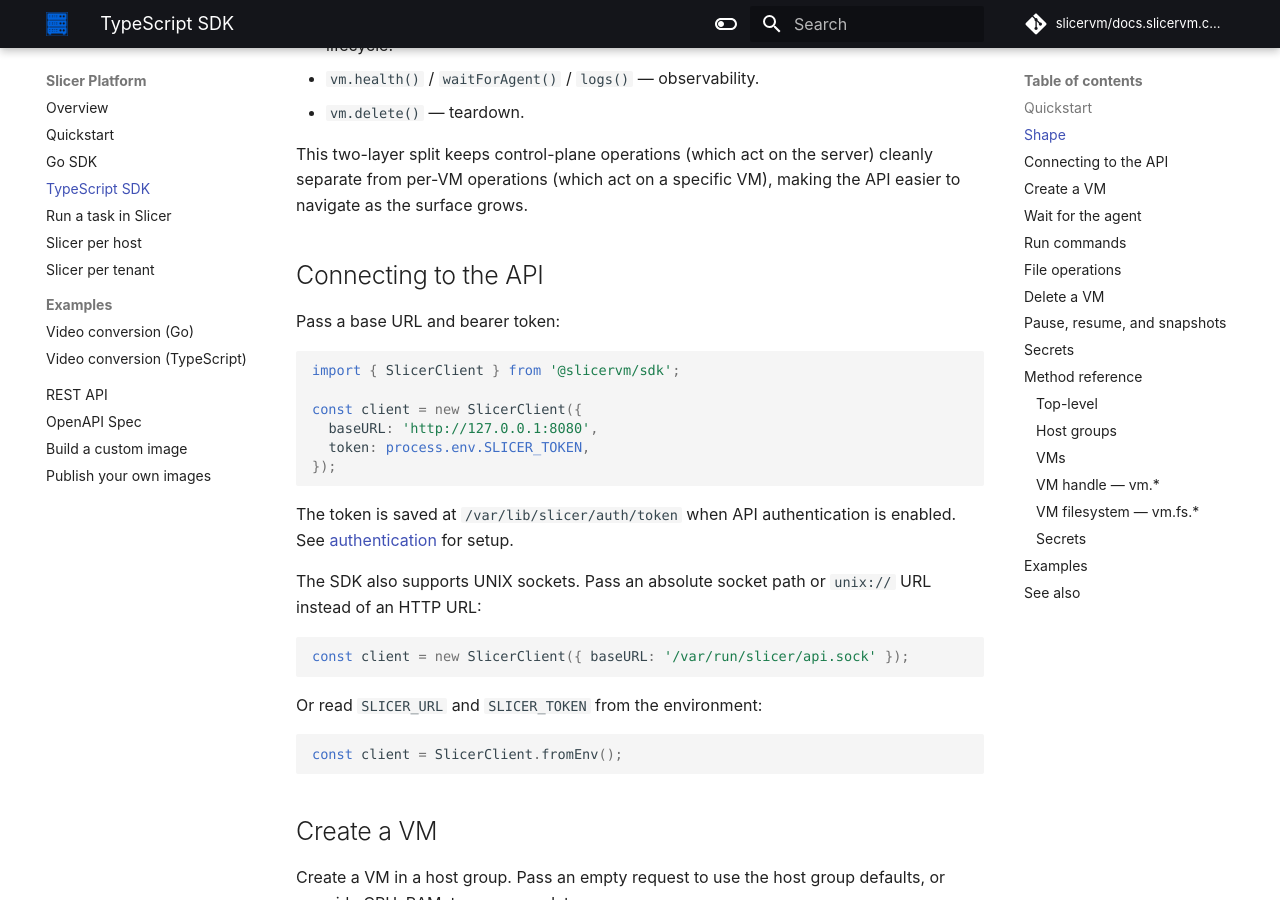
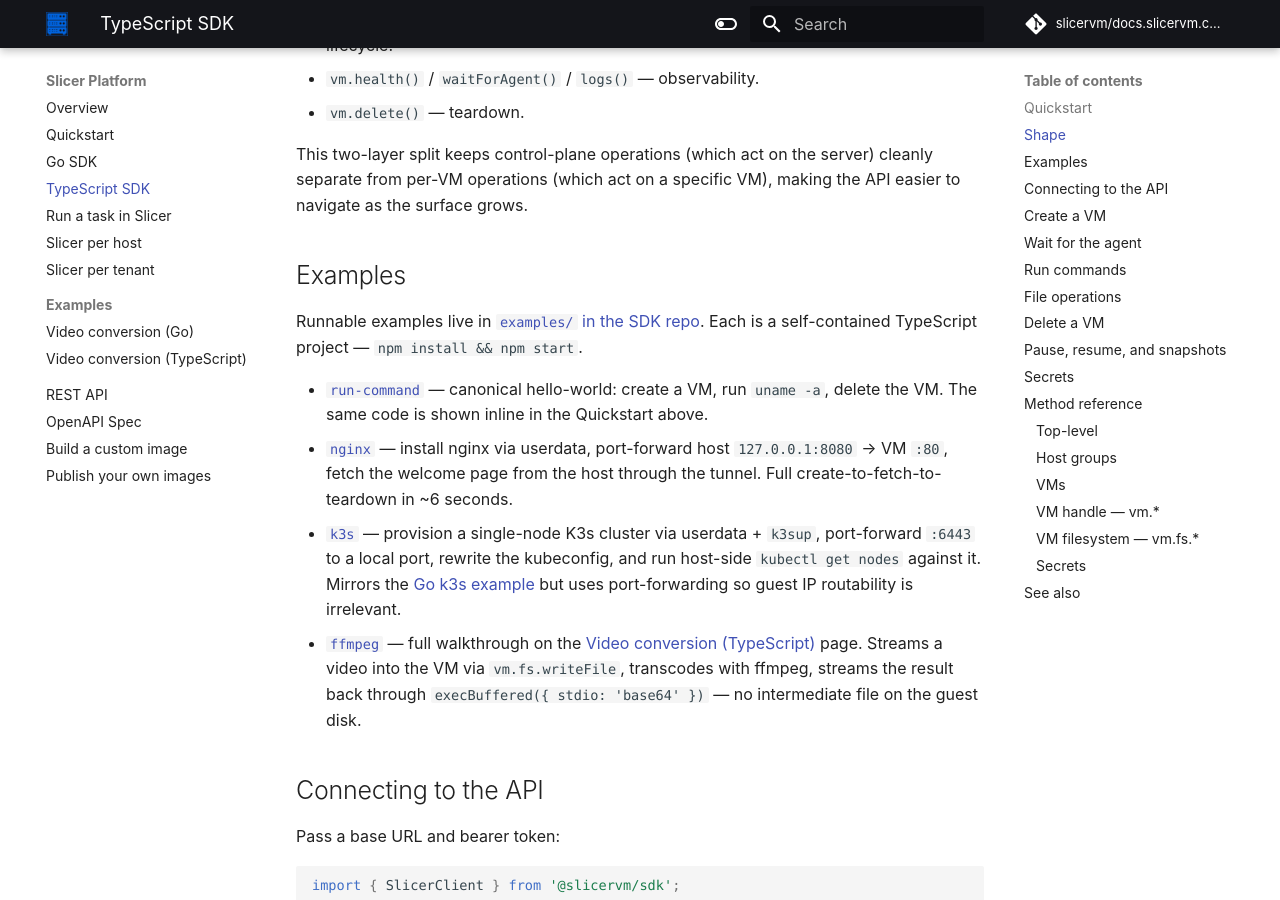
Before and after one commit to slicervm/docs.slicervm.com, an MkDocs documentation site: the page built from docs/platform/typescript-sdk.md, in a window 1280 px wide and 900 px high, scrolled down 1660 px. Built offline with MkDocs 1.6.1 and Material for MkDocs 9.7.7, drawn with Linux system fonts in a browser that asks for light colours; some web fonts are replaced; comment, search, counter and statistics services are not loaded; some of the changed text lies outside the part shown.

Commit message:
Link to newest examples
Signed-off-by: Alex Ellis (OpenFaaS Ltd) <alexellis2@gmail.com>

```diff
--- a/docs/platform/typescript-sdk.md
+++ b/docs/platform/typescript-sdk.md
@@ -68,6 +68,15 @@
 * `vm.delete()` — teardown.
 
 This two-layer split keeps control-plane operations (which act on the server) cleanly separate from per-VM operations (which act on a specific VM), making the API easier to navigate as the surface grows.
+
+## Examples
+
+Runnable examples live in [`examples/` in the SDK repo](https://github.com/slicervm/sdk-ts/tree/master/examples). Each is a self-contained TypeScript project — `npm install && npm start`.
+
+* [`run-command`](https://github.com/slicervm/sdk-ts/tree/master/examples/run-command) — canonical hello-world: create a VM, run `uname -a`, delete the VM. The same code is shown inline in the Quickstart above.
+* [`nginx`](https://github.com/slicervm/sdk-ts/tree/master/examples/nginx) — install nginx via userdata, port-forward host `127.0.0.1:8080` → VM `:80`, fetch the welcome page from the host through the tunnel. Full create-to-fetch-to-teardown in ~6 seconds.
+* [`k3s`](https://github.com/slicervm/sdk-ts/tree/master/examples/k3s) — provision a single-node K3s cluster via userdata + `k3sup`, port-forward `:6443` to a local port, rewrite the kubeconfig, and run host-side `kubectl get nodes` against it. Mirrors the [Go k3s example](https://github.com/slicervm/sdk/tree/main/examples/k3s-userdata) but uses port-forwarding so guest IP routability is irrelevant.
+* [`ffmpeg`](https://github.com/slicervm/sdk-ts/tree/master/examples/ffmpeg) — full walkthrough on the [Video conversion (TypeScript)](/platform/typescript-video-conversion/) page. Streams a video into the VM via `vm.fs.writeFile`, transcodes with ffmpeg, streams the result back through `execBuffered({ stdio: 'base64' })` — no intermediate file on the guest disk.
 
 ## Connecting to the API
 
```
Also changed, not shown: other parts of docs/platform/typescript-sdk.md (+0 -5 lines).
